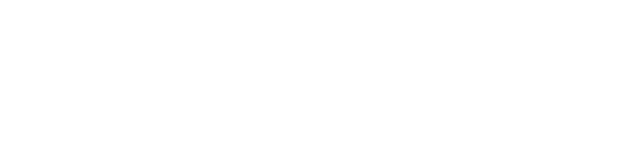
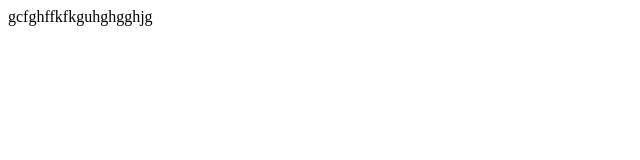
Before and after one commit to praharsha26/fb, a plain HTML site: page WebContent/index.html in a window 1280 px wide. Shown: the whole page, without its empty margins (0-640 px from the left). Drawn offline with Linux system fonts and the light colour scheme.

Commit message:
Update index.html

```diff
--- a/WebContent/index.html
+++ b/WebContent/index.html
@@ -6,6 +6,6 @@
 <title>hellow</title>
 </head>
 <body>
-
+gcfghffkfkguhghgghjg
 </body>
 </html>
```
